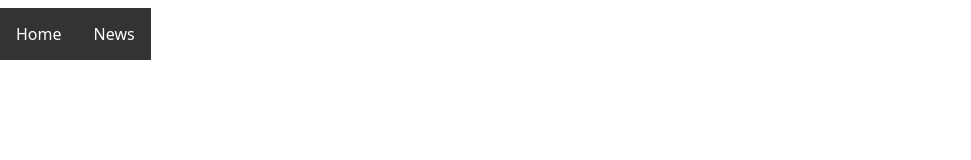
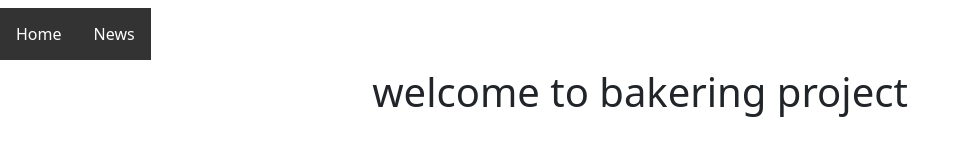
Before and after one commit to joyingfirm/baker, a plain HTML site: page index.html in a window 1280 px wide. Shown: the whole page, without its empty margins (0-971 px from the left). Drawn offline with nearby package versions, Linux system fonts and the light colour scheme.

Commit message:
added header

```diff
--- a/css/styles.css
+++ b/css/styles.css
@@ -21,3 +21,6 @@ ul {
   li a:hover {
     background-color: #111;
   }
+h1{
+  text-align: center;
+}
--- a/index.html
+++ b/index.html
@@ -18,7 +18,9 @@
   </ul>
 
 
+
     </div>
+    <h1>welcome to bakering project</h1>
 
 </body>
 </html>
```
